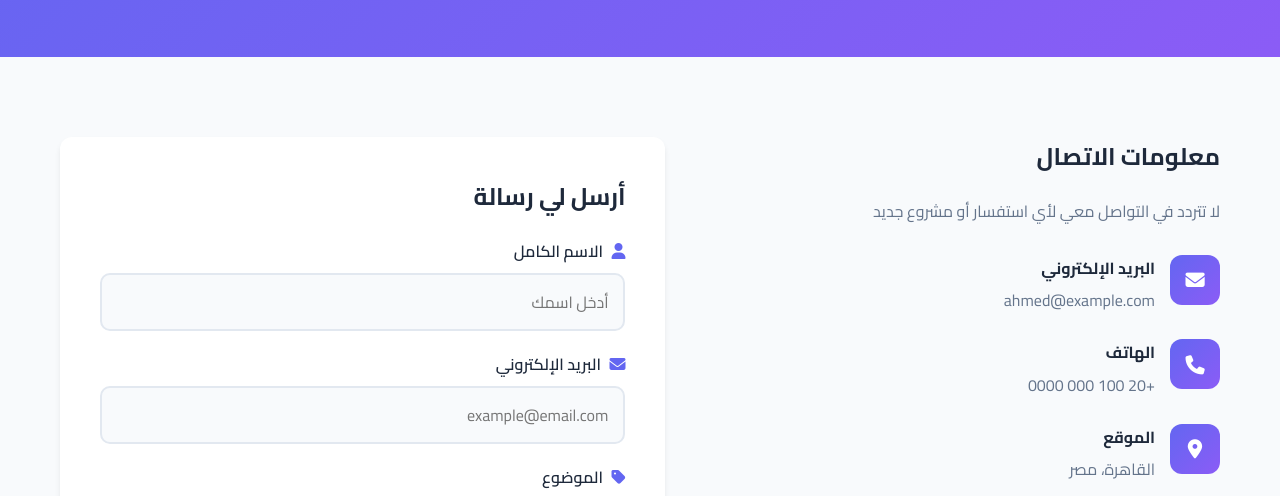
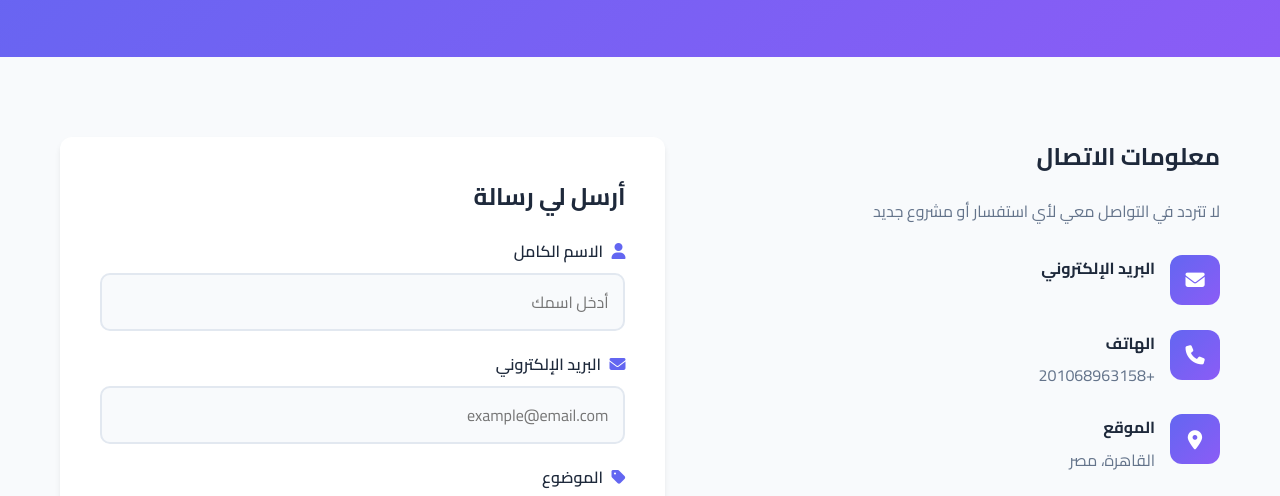
Before and after one commit to momamdouh202-glitch/project-advance, a plain HTML site: page contact.html in a window 1280 px wide. Shown: the part 283-779 px from the top of the page. Drawn offline with Linux system fonts and the light colour scheme.

Commit message:
Update contact.html

```diff
--- a/contact.html
+++ b/contact.html
@@ -43,7 +43,7 @@
                         <div class="contact-icon"><i class="fas fa-envelope"></i></div>
                         <div>
                             <h4>البريد الإلكتروني</h4>
-                            <p>ahmed@example.com</p>
+                            <p a01068963158a@gmail.com</p>
                         </div>
                     </div>
 
@@ -51,7 +51,7 @@
                         <div class="contact-icon"><i class="fas fa-phone"></i></div>
                         <div>
                             <h4>الهاتف</h4>
-                            <p>+20 100 000 0000</p>
+                            <p>+201068963158</p>
                         </div>
                     </div>
 
```
